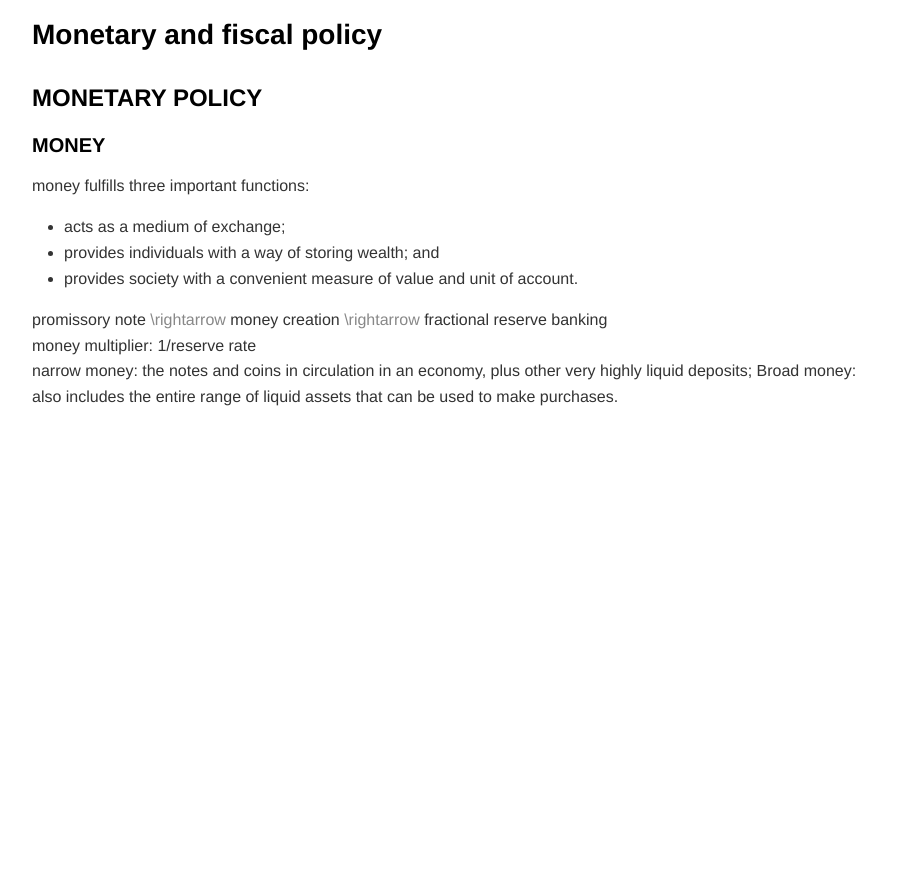
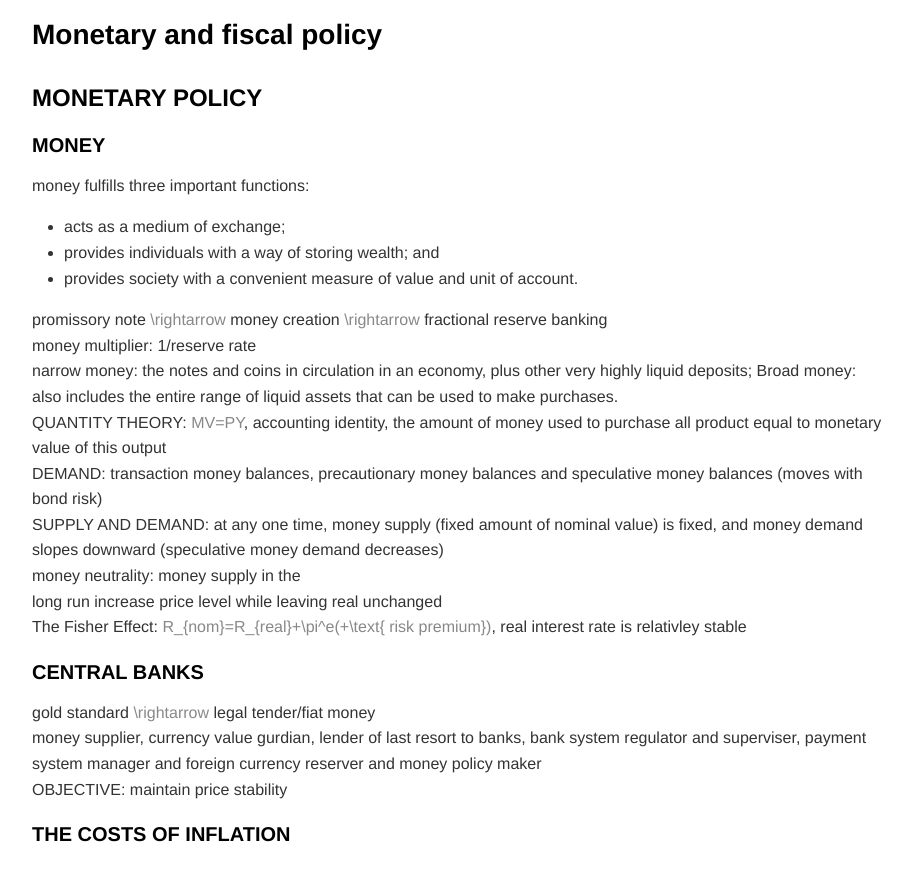
Before and after one commit to rfmeng/rfmeng.github.io, a plain HTML site: page pages/CFA - Economics (2).html in a window 1280 px wide. Shown: the part 132-1012 px from the top of the page, without its empty margins (183-1095 px from the left). Before the commit the page ends 800 px from the top, so only its background shows below. Drawn offline with Linux system fonts and the light colour scheme.

Commit message:
Update CFA - Economics (2).html

```diff
--- a/pages/CFA - Economics (2).html
+++ b/pages/CFA - Economics (2).html
@@ -278,7 +278,18 @@ pre[data-line] .line-highlight[data-end]:after {
 </ul>
 <p>promissory note <span class="mathjax-exps">$\rightarrow$</span> money creation <span class="mathjax-exps">$\rightarrow$</span> fractional reserve banking<br>
 money multiplier: 1/reserve rate<br>
-narrow money: the notes and coins in circulation in an economy, plus other very highly liquid deposits;  Broad money: also includes the entire range of liquid assets that can be used to make purchases.</p>
+narrow money: the notes and coins in circulation in an economy, plus other very highly liquid deposits;  Broad money: also includes the entire range of liquid assets that can be used to make purchases.<br>
+QUANTITY THEORY: <span class="mathjax-exps">$MV=PY$</span>, accounting identity, the amount of money used to purchase all product equal to monetary value of this output<br>
+DEMAND: transaction money balances, precautionary money balances and speculative money balances (moves with bond risk)<br>
+SUPPLY AND DEMAND: at any one time, money supply (fixed amount of nominal value) is fixed, and money demand slopes downward (speculative money demand decreases)<br>
+money neutrality: money supply in the<br>
+long run increase price level while leaving real unchanged<br>
+The Fisher Effect: <span class="mathjax-exps">$R_{nom}=R_{real}+\pi^e(+\text{ risk premium})$</span>, real interest rate is relativley stable</p>
+<h4>CENTRAL BANKS</h4>
+<p>gold standard <span class="mathjax-exps">$\rightarrow$</span> legal tender/fiat money<br>
+money supplier, currency value gurdian, lender of last resort to banks, bank system regulator and superviser, payment system manager and foreign currency reserver and money policy maker<br>
+OBJECTIVE: maintain price stability</p>
+<h4>THE COSTS OF INFLATION</h4>
 
       </div>
 
```
